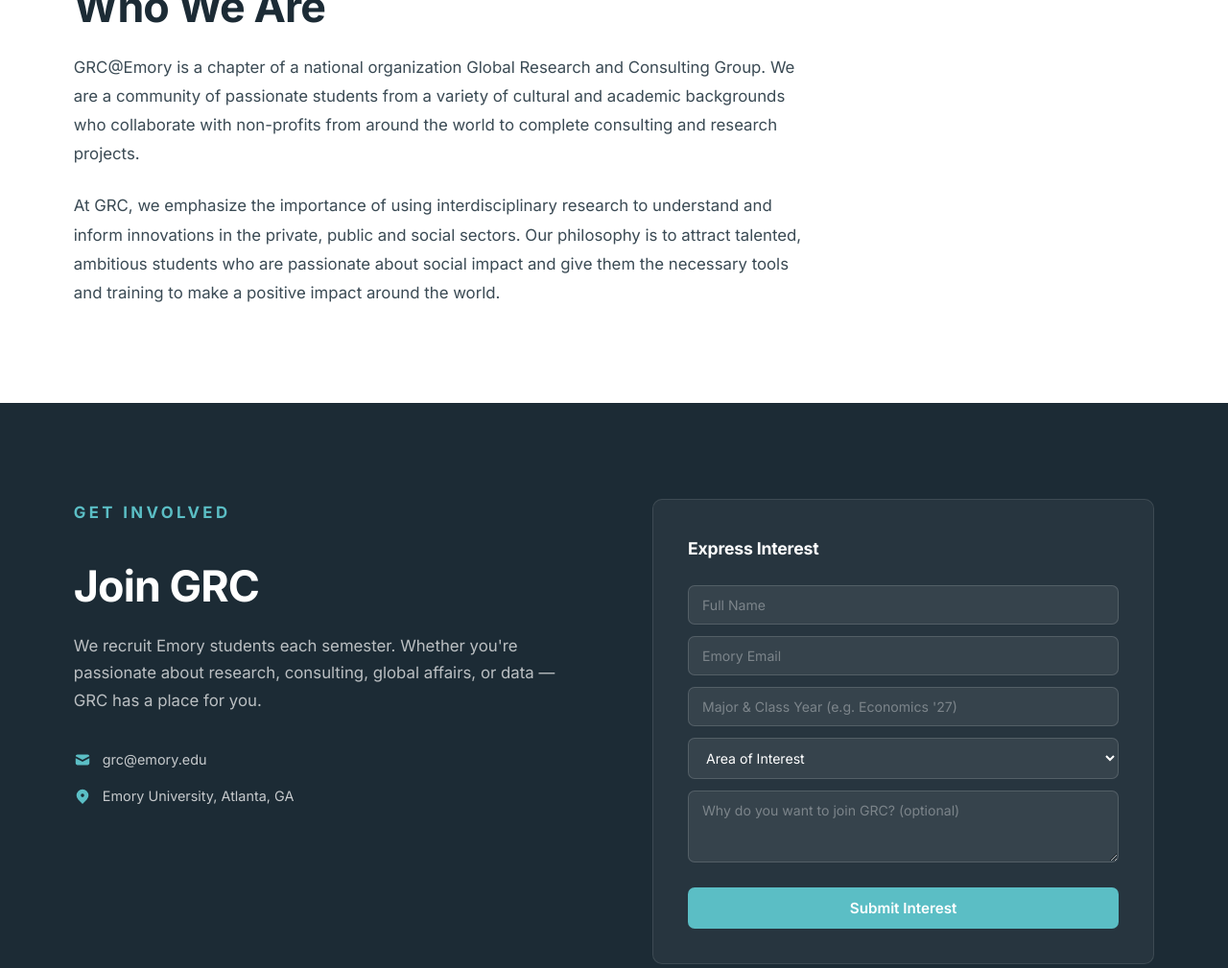
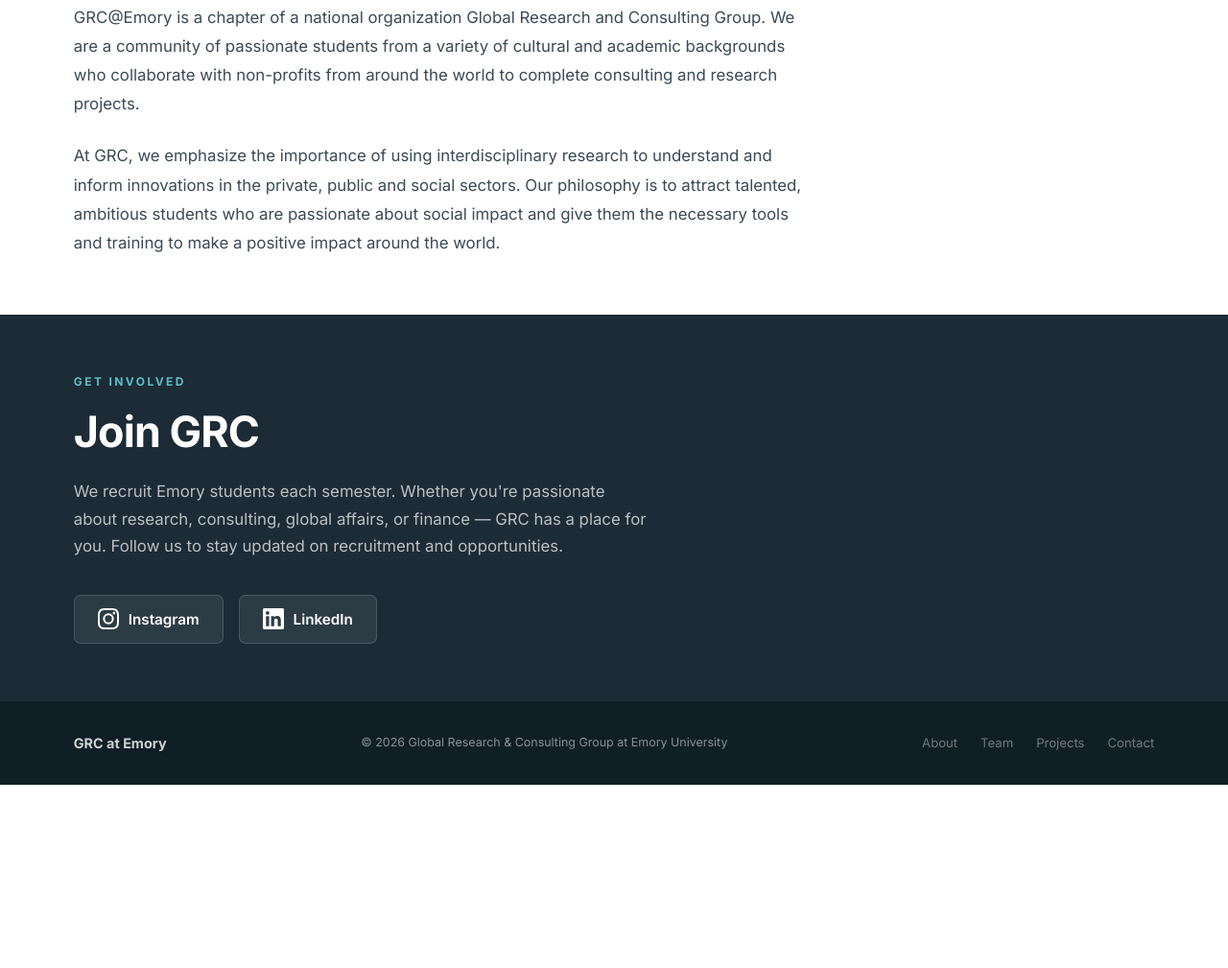
Before and after one commit to jiwonizzielee/grcemory, a plain HTML site: page index.html in a window 1280 px wide. Shown: the part 955-1964 px from the top of the page at 96% size. After the commit the page ends 1773 px from the top, so only its background shows below. Drawn offline with Linux system fonts and the light colour scheme.

Commit message:
april 2nd

```diff
--- a/index.html
+++ b/index.html
@@ -64,40 +64,19 @@
   <!-- CONTACT / JOIN -->
   <section class="section section-dark" id="contact">
     <div class="container">
-      <div class="contact-grid">
-        <div class="contact-left">
-          <p class="overline light">Get Involved</p>
-          <h2 class="light">Join GRC</h2>
-          <p>We recruit Emory students each semester. Whether you're passionate about research, consulting, global affairs, or data &mdash; GRC has a place for you.</p>
-          <ul class="contact-info">
-            <li>
-              <svg viewBox="0 0 20 20" fill="currentColor"><path d="M2.003 5.884L10 9.882l7.997-3.998A2 2 0 0016 4H4a2 2 0 00-1.997 1.884z"/><path d="M18 8.118l-8 4-8-4V14a2 2 0 002 2h12a2 2 0 002-2V8.118z"/></svg>
-              grc@emory.edu
-            </li>
-            <li>
-              <svg viewBox="0 0 20 20" fill="currentColor"><path fill-rule="evenodd" d="M5.05 4.05a7 7 0 119.9 9.9L10 18.9l-4.95-4.95a7 7 0 010-9.9zM10 11a2 2 0 100-4 2 2 0 000 4z" clip-rule="evenodd"/></svg>
-              Emory University, Atlanta, GA
-            </li>
-          </ul>
-        </div>
-        <div class="contact-right">
-          <form class="contact-form" onsubmit="handleSubmit(event)">
-            <h3>Express Interest</h3>
-            <input type="text" placeholder="Full Name" required />
-            <input type="email" placeholder="Emory Email" required />
-            <input type="text" placeholder="Major & Class Year (e.g. Economics '27)" />
-            <select aria-label="Area of Interest">
-              <option value="" disabled selected>Area of Interest</option>
-              <option>Research & Analysis</option>
-              <option>Strategy & Consulting</option>
-              <option>Global Health</option>
-              <option>Finance & Economics</option>
-              <option>Operations</option>
-              <option>Marketing & Communications</option>
-            </select>
-            <textarea placeholder="Why do you want to join GRC? (optional)" rows="3"></textarea>
-            <button type="submit" class="btn btn-primary">Submit Interest</button>
-          </form>
+      <div class="recruit-section">
+        <p class="overline light">Get Involved</p>
+        <h2 class="light">Join GRC</h2>
+        <p class="recruit-desc">We recruit Emory students each semester. Whether you're passionate about research, consulting, global affairs, or finance &mdash; GRC has a place for you. Follow us to stay updated on recruitment and opportunities.</p>
+        <div class="social-links">
+          <a href="https://www.instagram.com/grcemory/" target="_blank" rel="noopener" class="social-btn">
+            <svg viewBox="0 0 24 24" fill="currentColor" width="22" height="22"><path d="M12 2.163c3.204 0 3.584.012 4.85.07 3.252.148 4.771 1.691 4.919 4.919.058 1.265.069 1.645.069 4.849 0 3.205-.012 3.584-.069 4.849-.149 3.225-1.664 4.771-4.919 4.919-1.266.058-1.644.07-4.85.07-3.204 0-3.584-.012-4.849-.07-3.26-.149-4.771-1.699-4.919-4.92-.058-1.265-.07-1.644-.07-4.849 0-3.204.013-3.583.07-4.849.149-3.227 1.664-4.771 4.919-4.919 1.266-.057 1.645-.069 4.849-.069zM12 0C8.741 0 8.333.014 7.053.072 2.695.272.273 2.69.073 7.052.014 8.333 0 8.741 0 12c0 3.259.014 3.668.072 4.948.2 4.358 2.618 6.78 6.98 6.98C8.333 23.986 8.741 24 12 24c3.259 0 3.668-.014 4.948-.072 4.354-.2 6.782-2.618 6.979-6.98.059-1.28.073-1.689.073-4.948 0-3.259-.014-3.667-.072-4.947-.196-4.354-2.617-6.78-6.979-6.98C15.668.014 15.259 0 12 0zm0 5.838a6.162 6.162 0 100 12.324 6.162 6.162 0 000-12.324zM12 16a4 4 0 110-8 4 4 0 010 8zm6.406-11.845a1.44 1.44 0 100 2.881 1.44 1.44 0 000-2.881z"/></svg>
+            Instagram
+          </a>
+          <a href="https://www.linkedin.com/company/emory-grc/posts/?feedView=all" target="_blank" rel="noopener" class="social-btn">
+            <svg viewBox="0 0 24 24" fill="currentColor" width="22" height="22"><path d="M20.447 20.452h-3.554v-5.569c0-1.328-.027-3.037-1.852-3.037-1.853 0-2.136 1.445-2.136 2.939v5.667H9.351V9h3.414v1.561h.046c.477-.9 1.637-1.85 3.37-1.85 3.601 0 4.267 2.37 4.267 5.455v6.286zM5.337 7.433a2.062 2.062 0 01-2.063-2.065 2.064 2.064 0 112.063 2.065zm1.782 13.019H3.555V9h3.564v11.452zM22.225 0H1.771C.792 0 0 .774 0 1.729v20.542C0 23.227.792 24 1.771 24h20.451C23.2 24 24 23.227 24 22.271V1.729C24 .774 23.2 0 22.222 0h.003z"/></svg>
+            LinkedIn
+          </a>
         </div>
       </div>
     </div>
--- a/styles.css
+++ b/styles.css
@@ -66,7 +66,7 @@
 .hero {
   min-height: 100vh;
   display: flex; align-items: center;
-  padding: 120px 6% 80px;
+  padding: 120px 6% 40px;
   background: var(--white);
   border-bottom: 1px solid var(--border);
 }
@@ -146,7 +146,7 @@
 .stat-label { font-size: 0.82rem; color: var(--text-muted); font-weight: 500; }
 
 /* ─── SECTIONS ───────────────────────────────────────── */
-.section { padding: 100px 6%; }
+.section { padding: 60px 6%; }
 .section-tint { background: var(--gray-bg); }
 .section-dark { background: var(--dark); color: rgba(255,255,255,0.85); }
 .container { max-width: 1160px; margin: 0 auto; }
@@ -257,6 +257,17 @@
 }
 .project-card:hover { box-shadow: var(--shadow-md); transform: translateY(-2px); }
 
+.project-logo-row {
+  display: flex;
+  align-items: center;
+  justify-content: space-between;
+  margin-bottom: 16px;
+}
+
+.project-logo-row .project-logo {
+  margin-bottom: 0;
+}
+
 .project-logo {
   width: 100%;
   max-height: 64px;
@@ -294,6 +305,11 @@
   flex-direction: column;
   gap: 24px;
   max-width: 760px;
+  margin-top: 8px;
+}
+
+#about h2 {
+  margin-bottom: 8px;
 }
 
 .value-block p {
@@ -310,6 +326,33 @@
   object-fit: cover;
   max-height: 520px;
   box-shadow: var(--shadow-md);
+}
+
+/* ─── RECRUIT / SOCIAL ────────────────────────────────── */
+.recruit-section {
+  max-width: 600px;
+}
+
+.recruit-desc {
+  color: rgba(255,255,255,0.7); font-size: 1.05rem; line-height: 1.7;
+  margin-bottom: 36px;
+}
+
+.social-links {
+  display: flex; gap: 16px; flex-wrap: wrap;
+}
+
+.social-btn {
+  display: inline-flex; align-items: center; gap: 10px;
+  padding: 12px 24px; border-radius: 7px;
+  font-size: 0.95rem; font-weight: 600; text-decoration: none;
+  background: rgba(255,255,255,0.08);
+  border: 1px solid rgba(255,255,255,0.15);
+  color: var(--white);
+  transition: all var(--transition);
+}
+.social-btn:hover {
+  background: var(--mint); border-color: var(--mint);
 }
 
 /* ─── CONTACT ─────────────────────────────────────────── */
```
Also changed, not shown: projects.html (+12 -15 lines).
